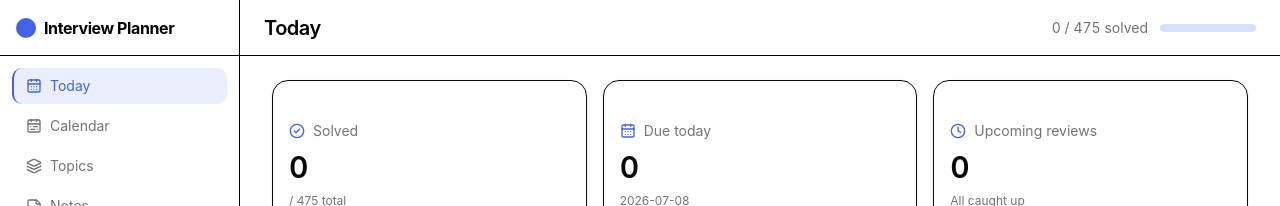
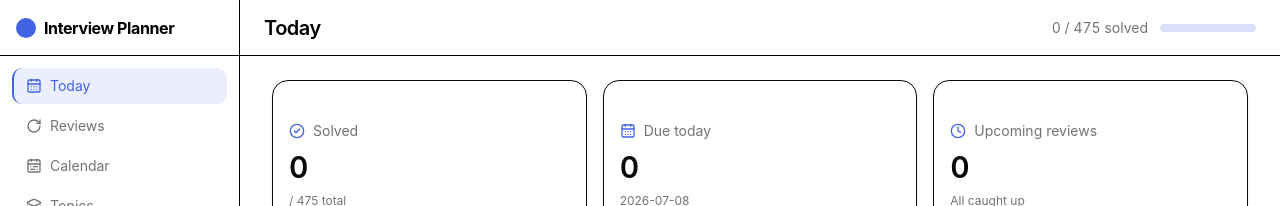
Before and after one commit to hemanthsavasere/interview-study-planner, a React (Vite) app: page / in a window 1280 px wide. Shown: the top 206 px of the page. Built offline with nearby package versions, Linux system fonts and the light colour scheme.

Commit message:
feat(reviews): wire Reviews tab in sidebar + app shell (placeholder)

```diff
--- a/eslint.config.js
+++ b/eslint.config.js
@@ -16,6 +16,7 @@ export default [
     },
     rules: {
       ...tseslint.configs.recommended.rules,
+      '@typescript-eslint/no-unused-vars': ['error', { argsIgnorePattern: '^_' }],
     },
   },
 ]
--- a/src/App.tsx
+++ b/src/App.tsx
@@ -6,6 +6,7 @@ import csv from './data/problems.csv?raw'
 import { Sidebar, type Tab } from './components/Sidebar'
 import { AppHeader } from './components/AppHeader'
 import { TodayView } from './components/TodayView'
+import { ReviewsView } from './components/ReviewsView'
 import { CalendarView } from './components/CalendarView'
 import { SettingsView } from './components/SettingsView'
 import { TopicsView } from './components/TopicsView'
@@ -15,7 +16,7 @@ const { problems, skipped } = parseProblems(csv)
 if (skipped > 0) toast.warning(`${skipped} CSV rows skipped`)
 
 const TITLES: Record<Tab, string> = {
-  today: 'Today', calendar: 'Calendar', topics: 'Topics', notes: 'Notes', settings: 'Settings',
+  today: 'Today', reviews: 'Reviews', calendar: 'Calendar', topics: 'Topics', notes: 'Notes', settings: 'Settings',
 }
 
 export default function App() {
@@ -31,6 +32,7 @@ export default function App() {
         <main className="flex-1 overflow-auto">
           <div className="max-w-5xl mx-auto px-6 py-6 space-y-6">
             {tab === 'today' ? <TodayView problems={problems} store={store} />
+              : tab === 'reviews' ? <ReviewsView problems={problems} store={store} />
               : tab === 'calendar' ? <CalendarView problems={problems} store={store} />
               : tab === 'topics' ? <TopicsView problems={problems} store={store} />
               : tab === 'notes' ? <NotesView problems={problems} store={store} />
--- /dev/null
+++ b/src/components/ReviewsView.tsx
@@ -0,0 +1,5 @@
+import type { Problem } from '../types'
+
+export function ReviewsView(_props: { problems: Problem[]; store: unknown }) {
+  return <div className="text-sm text-muted-foreground">Reviews — coming soon.</div>
+}
--- a/src/components/Sidebar.tsx
+++ b/src/components/Sidebar.tsx
@@ -1,13 +1,14 @@
 import type { ComponentType } from 'react'
-import { CalendarDays, CalendarRange, Layers, StickyNote, Settings, Sun, Moon } from 'lucide-react'
+import { CalendarDays, CalendarRange, Layers, StickyNote, Settings, Sun, Moon, RotateCw } from 'lucide-react'
 import { useTheme } from 'next-themes'
 import { Progress } from './ui/progress'
 import { cn } from '../lib/utils'
 
-export type Tab = 'today' | 'calendar' | 'topics' | 'notes' | 'settings'
+export type Tab = 'today' | 'reviews' | 'calendar' | 'topics' | 'notes' | 'settings'
 
 const TABS: { id: Tab; label: string; icon: ComponentType<{ className?: string }> }[] = [
   { id: 'today', label: 'Today', icon: CalendarDays },
+  { id: 'reviews', label: 'Reviews', icon: RotateCw },
   { id: 'calendar', label: 'Calendar', icon: CalendarRange },
   { id: 'topics', label: 'Topics', icon: Layers },
   { id: 'notes', label: 'Notes', icon: StickyNote },
```
